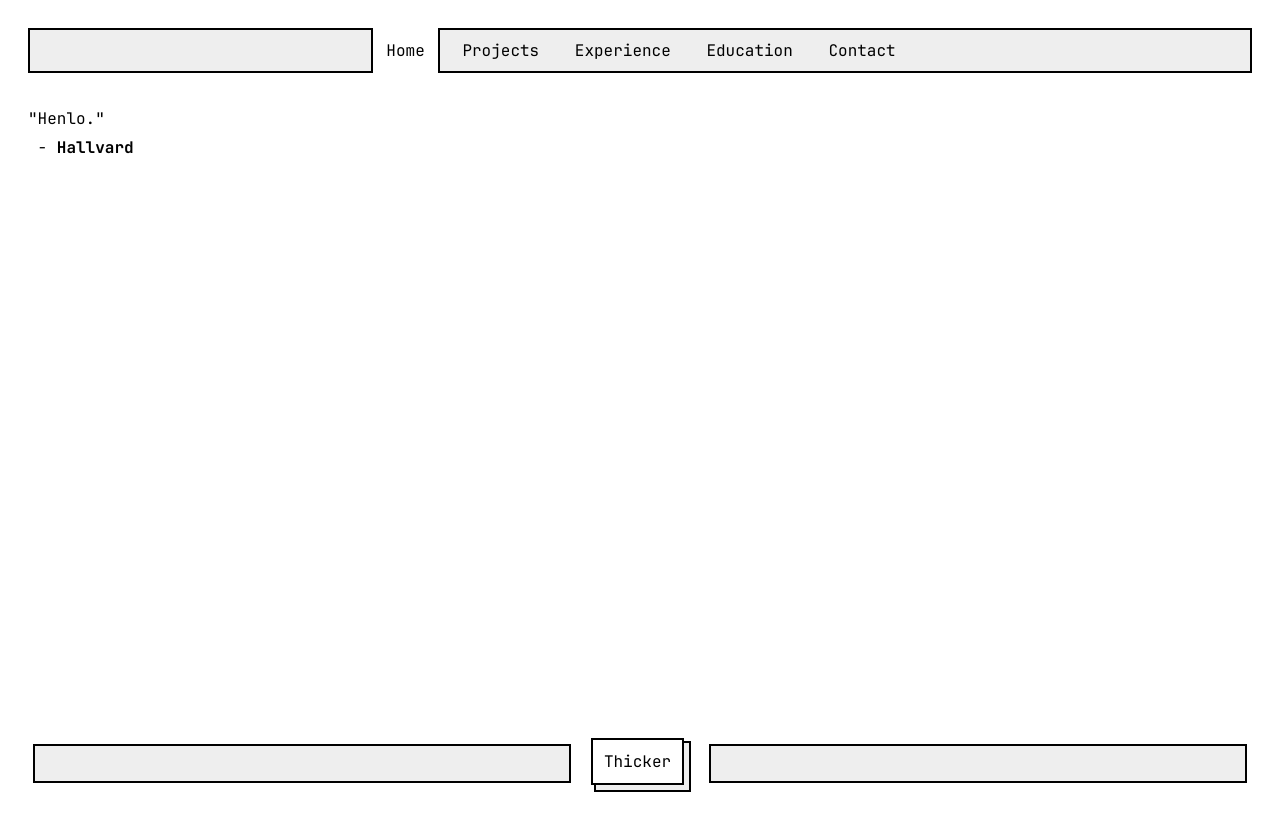
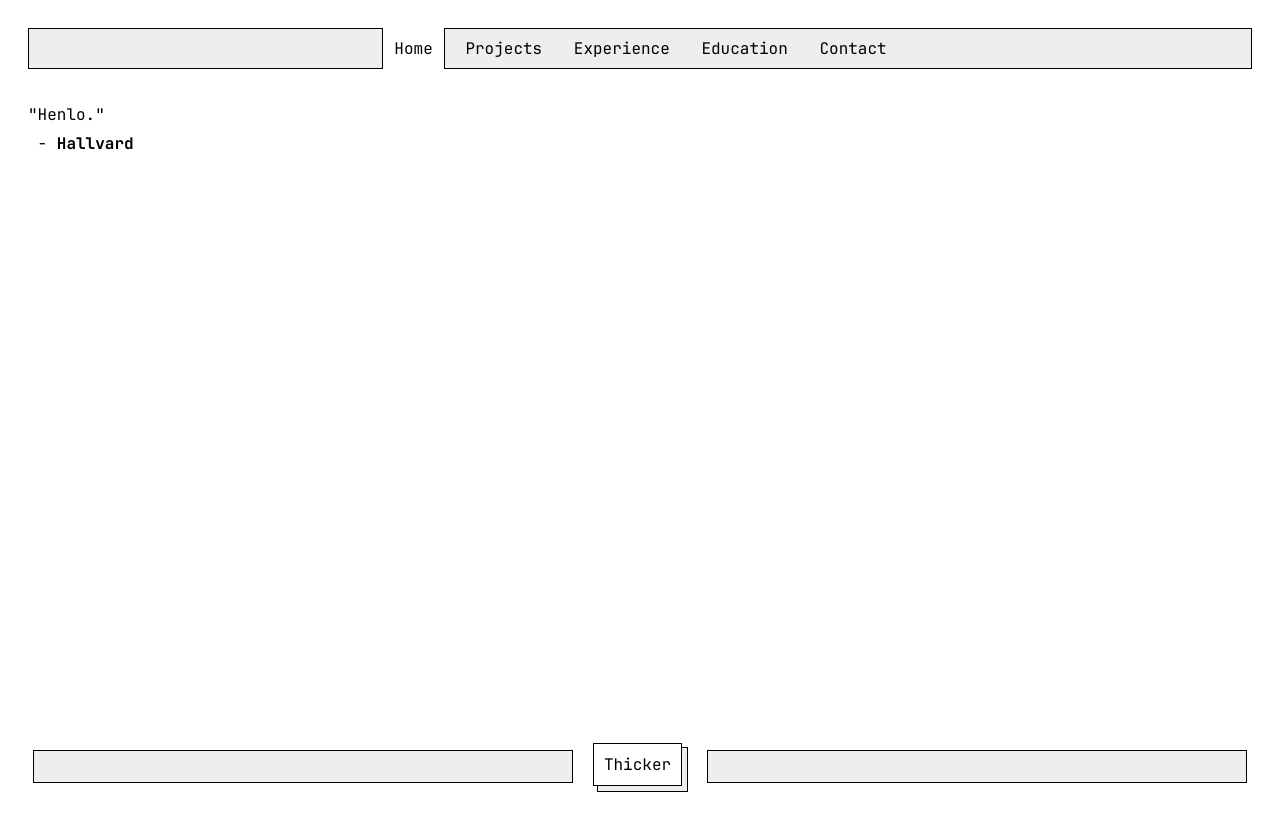
Before and after one commit to hallvardnmbu/dilettant, a PHP site: page /home.html in a window 1280 px wide. Run offline with PHP 8.4, Linux system fonts and the light colour scheme.

Commit message:
Set default thickness to 1px.

```diff
--- a/style.css
+++ b/style.css
@@ -23,7 +23,7 @@
 }
 
 :root {
-    --border: 2px;
+    --border: 1px;
 }
 
 body {
```
